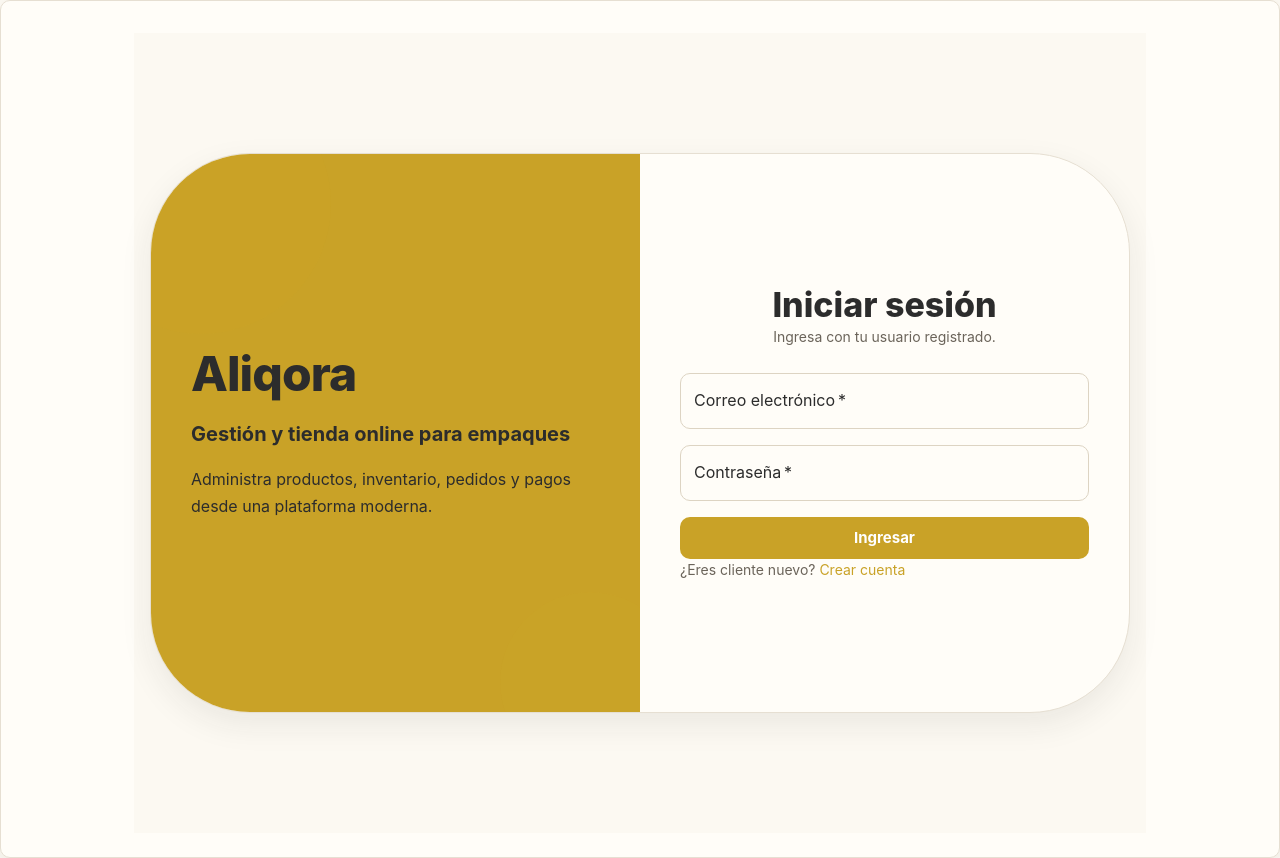
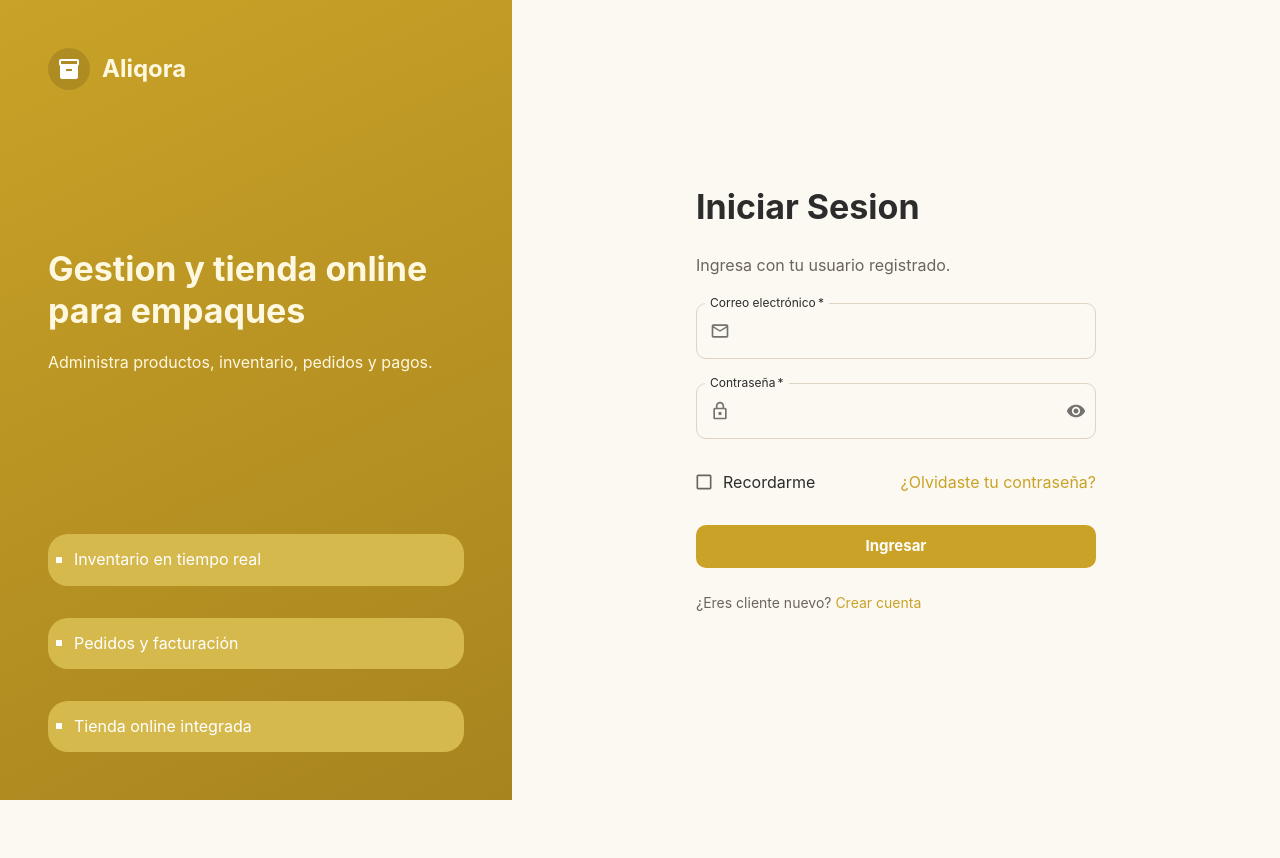
Before and after one commit to ITT-02/ecommerceReact, a React (Vite) app: page /login in a window 1280 px wide. After the commit the page ends 800 px from the top, so only its background shows below. Built offline with nearby package versions, Linux system fonts and the light colour scheme; no server answers.

Commit message:
Joseph : rediseñando login

```diff
--- a/src/pages/auth/LoginPage.jsx
+++ b/src/pages/auth/LoginPage.jsx
@@ -2,16 +2,23 @@
 // Envía email y password a la API externa y redirige según el rol.
 
 import {
-  Alert,
   Box,
   Button,
-  Card,
-  CardContent,
+  Checkbox,
+  FormControlLabel,
   Link,
   Stack,
   TextField,
   Typography,
+  InputAdornment,
+  IconButton,
+  Alert,
 } from '@mui/material';
+import EmailOutlinedIcon from '@mui/icons-material/EmailOutlined';
+import LockOutlinedIcon from '@mui/icons-material/LockOutlined';
+import VisibilityIcon from '@mui/icons-material/Visibility';
+import VisibilityOffIcon from '@mui/icons-material/VisibilityOff';
+import InventoryIcon from '@mui/icons-material/Inventory';
 
 import { useState } from 'react';
 import { Link as RouterLink, useLocation, useNavigate } from 'react-router-dom';
@@ -20,13 +27,21 @@ import { useAuth } from '../../hooks/auth/useAuth';
 import { getDefaultPathByRoles } from '../../utils/access/menuByRole';
 
 import { AuthPageShell } from './components/AuthPageShell';
+import { colors} from '../../styles/theme';
+
+// Luego úsalos directamente:
+<Box sx={{
+  color: colors.primary[500],
+  borderRadius: (theme) => theme.palette.custom.radius.md,
+  width: (theme) => theme.palette.custom.layout.sidebarWidth,
+}} />
 
 export const LoginPage = () => {
   const [formData, setFormData] = useState({ email: '', password: '' });
   const [error, setError] = useState(null);
 
   const { login, loading } = useAuth();
-
+  const [showPass, setShowPass] = useState(false);
   const navigate = useNavigate();
   const location = useLocation();
 
@@ -62,49 +77,146 @@ export const LoginPage = () => {
   };
 
   return (
-    <Card>
-      <CardContent sx={{ p: { xs: 3, sm: 4 } }}>
-        <Stack spacing={2.5} sx={{ alignItems: 'center' }}>
-          {error && (
-            <Alert severity="error" sx={{ width: '100%' }}>
-              {error}
-            </Alert>
-          )}
+    <Box component="section" sx={{display:'flex', minHeight:'100vh' }}>
 
-          <AuthPageShell
-            title="Iniciar sesión"
-            subtitle="Ingresa con tu usuario registrado."
+      <Box sx={{
+        width: '40%', minWidth: 300,
+        background:(theme)=> `linear-gradient(155deg, ${theme.palette.primary.main}, ${theme.palette.primary.dark})`,
+        display: 'flex', flexDirection: 'column',
+        p: 6, gap: 4,
+      }}>
+          {/* Logo */}
+          <Box sx ={{ display: 'flex', alignItems: 'center', gap: 1.5}}>
+            {/* Panel Izquierdo */}
+            <Box sx={{ width: 42,
+                        height: 42, borderRadius:2.5,
+                        bgcolor: 'rgba(0,0,0,0.12)',
+                        display :'flex',alignItems: 'center',justifyContent: 'center',
+            }}>
+
+              <InventoryIcon sx={{color : 'white'}}></InventoryIcon>
+            </Box>
+            <Typography variant='h5' fontWeight={700} sx={{ color: colors.primary[50] }}>
+              Aliqora
+            </Typography>
+          </Box>
+
+          {/* Tagline     */}
+          <Box sx={{flex:1,display:'flex', flexDirection: 'column',
+                    justifyContent:'center', gap: 2
+          }}>
+            <Typography variant='h4' fontWeight={700} sx={{color :colors.primary[50] }}>
+              Gestion y tienda online para empaques
+            </Typography>
+            <Typography sx={{lineHeight:1.8, color : colors.primary[50] }}>
+              Administra productos, inventario, pedidos y pagos.
+            </Typography>
+          </Box>
+          {/* Feature pills */}
+          {['Inventario en tiempo real',
+          'Pedidos y facturación',
+          'Tienda online integrada'].map(feat => (
+          <Box key={feat} sx={{
+            display: 'flex', alignItems: 'center', gap: 1.5,
+            bgcolor: colors.primary[400],
+            borderRadius: 2, px: 1, py: 1.5,
+          }}>
+            {/* Punto decorativo */}
+            <Box sx={{ width: 6, height: 6, borderRadius: '10%',
+                       bgcolor: 'white', flexShrink: 0 }} />
+            {/* Texto de la pill */}
+            <Typography fontSize={13} sx={{ color: (theme) => theme.palette.primary.contrastText}} fontWeight={500}>
+              {feat}
+            </Typography>
+          </Box>
+        ))}
+      </Box>
+      {/* Panel derecho */}
+      <Box sx={{
+        flex:1,display:'flex',
+        alignItems: 'center', justifyContent:'center',
+        p:{xs:3, md:6},
+      }}>
+        <Box
+          component="form"
+          onSubmit={handleSubmit}
+          sx={{
+            width: '100%',
+            maxWidth: 400,
+            display: 'flex',
+            flexDirection: 'column',
+            gap: 3,
+          }}
         >
-            <Box component="form" onSubmit={handleSubmit} sx={{ width: '100%' }}>
-              <Stack spacing={2}>
+          <Typography variant="h4" fontWeight={700}>
+            Iniciar Sesion
+          </Typography>
+          <Typography sx={{ color: 'text.secondary' }} mt={0.5}>
+            Ingresa con tu usuario registrado.
+          </Typography>
+
+          {error && <Alert severity="error">{error}</Alert>}
+
           <TextField
             name="email"
             label="Correo electrónico"
             type="email"
             value={formData.email}
             onChange={handleChange}
+            fullWidth
             required
+            slotProps={{
+              input: {
+                startAdornment: (
+                  <InputAdornment position="start">
+                    <EmailOutlinedIcon fontSize="small" />
+                  </InputAdornment>
+                ),
+              },
+            }}
           />
 
           <TextField
             name="password"
             label="Contraseña"
-                  type="password"
+            type={showPass ? 'text' : 'password'}
             value={formData.password}
             onChange={handleChange}
+            fullWidth
             required
+            slotProps={{
+              input: {
+                startAdornment: (
+                  <InputAdornment position="start">
+                    <LockOutlinedIcon fontSize="small" />
+                  </InputAdornment>
+                ),
+                endAdornment: (
+                  <InputAdornment position="end">
+                    <IconButton onClick={() => setShowPass(v => !v)} edge="end">
+                      {showPass
+                        ? <VisibilityOffIcon fontSize="small" />
+                        : <VisibilityIcon fontSize="small" />}
+                    </IconButton>
+                  </InputAdornment>
+                ),
+              },
+            }}
           />
-
-                <Button
-                  type="submit"
-                  variant="contained"
-                  size="large"
-                  disabled={loading}
-                >
+          <Box sx={{ display: 'flex', alignItems: 'center',
+                     justifyContent: 'space-between' }}>
+            <FormControlLabel
+              control={<Checkbox size="small" />}
+              label={<Typography fontSize={13}>Recordarme</Typography>}
+            />
+            <Link href="/forgot-password" underline="hover"
+                  fontSize={13} fontWeight={500}>
+              ¿Olvidaste tu contraseña?
+            </Link>
+          </Box>
+          <Button type="submit" variant="contained" size="large" disabled={loading}>
             {loading ? 'Ingresando...' : 'Ingresar'}
           </Button>
-              </Stack>
-            </Box>
 
           <Typography variant="body2" color="text.secondary">
             ¿Eres cliente nuevo?{' '}
@@ -112,9 +224,63 @@ export const LoginPage = () => {
               Crear cuenta
             </Link>
           </Typography>
-          </AuthPageShell>
-        </Stack>
-      </CardContent>
-    </Card>
+        </Box>
+      </Box>
+    </Box>
+
+    // <Card>
+    //   <CardContent sx={{ p: { xs: 3, sm: 4 } }}>
+    //     <Stack spacing={2.5} sx={{ alignItems: 'center' }}>
+    //       {error && (
+    //         <Alert severity="error" sx={{ width: '100%' }}>
+    //           {error}
+    //         </Alert>
+    //       )}
+
+    //       <AuthPageShell
+    //         title="Iniciar sesión"
+    //         subtitle="Ingresa con tu usuario registrado."
+    //       >
+    //         <Box component="form" onSubmit={handleSubmit} sx={{ width: '100%' }}>
+    //           <Stack spacing={2}>
+    //             <TextField
+    //               name="email"
+    //               label="Correo electrónico"
+    //               type="email"
+    //               value={formData.email}
+    //               onChange={handleChange}
+    //               required
+    //             />
+
+    //             <TextField
+    //               name="password"
+    //               label="Contraseña"
+    //               type="password"
+    //               value={formData.password}
+    //               onChange={handleChange}
+    //               required
+    //             />
+
+    //             <Button
+    //               type="submit"
+    //               variant="contained"
+    //               size="large"
+    //               disabled={loading}
+    //             >
+    //               {loading ? 'Ingresando...' : 'Ingresar'}
+    //             </Button>
+    //           </Stack>
+    //         </Box>
+
+    //         <Typography variant="body2" color="text.secondary">
+    //           ¿Eres cliente nuevo?{' '}
+    //           <Link component={RouterLink} to="/registro" underline="hover">
+    //             Crear cuenta
+    //           </Link>
+    //         </Typography>
+    //       </AuthPageShell>
+    //     </Stack>
+    //   </CardContent>
+    // </Card>
   );
 };
```
Lines whose indentation alone changed are shown as unchanged.
